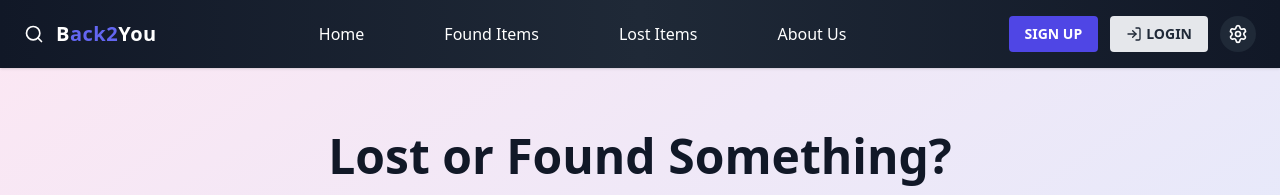
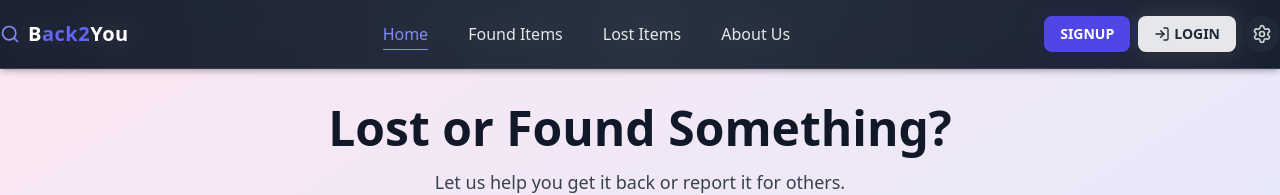
Before and after one commit to Akansha76/Back2You, a React (Vite) app: page / in a window 1280 px wide. Shown: the top 195 px of the page. Built offline with nearby package versions, Linux system fonts and the light colour scheme.

Commit message:
Added new fuctionality

```diff
--- a/src/App.jsx
+++ b/src/App.jsx
@@ -2,18 +2,21 @@ import { Routes, Route } from "react-router-dom"
 import Home from "./pages/Home.jsx"
 import SignUp from "./pages/Signup.jsx"
 import Login  from "./pages/Login.jsx"
+import Layout from "./Layout.jsx"
 import LostReportForm from "./pages/LostReportForm.jsx"
 import FoundReportForm from "./pages/FoundReportForm.jsx"
 
 function RootApp() {
   return (
     <Routes>
+      <Route element={<Layout />}>
       <Route path="/" element={<Home />} />
       <Route path="/report-lost" element={<LostReportForm />} />
       <Route path="/report-found" element={<FoundReportForm Form/>} />
       <Route path="/browse" element={<div>Browse Items</div>} />
       <Route path="/login" element={<Login/>} />
       <Route path="/signup" element={<SignUp />} />
+      </Route>
     </Routes>
   )
 }
--- /dev/null
+++ b/src/Layout.jsx
@@ -0,0 +1,13 @@
+import { Outlet } from "react-router-dom";
+import Navbar from "./components/Navbar"; // adjust path if needed
+
+export default function Layout() {
+  return (
+    <>
+      <Navbar />
+      <main className="pt-10"> {/* Adjust padding for fixed navbar */}
+        <Outlet />
+      </main>
+    </>
+  );
+}
--- a/src/components/Navbar.jsx
+++ b/src/components/Navbar.jsx
@@ -1,43 +1,129 @@
-import { Link } from "react-router-dom";
-import { Search, Settings, LogIn } from "lucide-react";
+import { Link, NavLink } from "react-router-dom";
+import { Search, Settings, LogIn, Menu } from "lucide-react";
+import { useState } from "react";
 
 export default function Navbar() {
+  const [mobileOpen, setMobileOpen] = useState(false);
+
+  const navLinks = [
+    { label: "Home", to: "/" },
+    { label: "Found Items", to: "/found-items" },
+    { label: "Lost Items", to: "/lost-items" },
+    { label: "About Us", to: "/about" },
+  ];
+
   return (
-    <nav className="flex justify-between items-center px-6 py-4 bg-gradient-to-r from-gray-900 via-gray-800 to-gray-900 text-white shadow">
-      {/* Left: Logo */}
-      <div className="flex items-center gap-3">
-        <Search className="w-5 h-5" />
-        <span className="text-xl font-bold tracking-wide">
+    <header className="fixed inset-x-0 top-0 z-50 backdrop-blur-md bg-gradient-to-r from-gray-900/80 via-gray-800/80 to-gray-900/80 border-b border-gray-700 shadow-md">
+      <div className="max-w-7xl mx-auto flex items-center justify-between px-0 py-4">
+        {/* Logo */}
+        <Link to="/" className="flex items-center gap-2 text-xl font-bold tracking-wide text-white">
+          <Search className="w-5 h-5 text-indigo-400" />
+          <span>
             <span className="text-white">B</span>
             <span className="text-indigo-500">ack2</span>
             <span className="text-white">You</span>
           </span>
-      </div>
+        </Link>
 
-      {/* Center: Nav Links */}
-      <div className="flex-2 flex justify-center">
-        <div className="flex items-center space-x-20 font-medium">
-          <Link to="/" className="hover:text-indigo-400 transition">Home</Link>
-          <Link to="/found-items" className="hover:text-indigo-400 transition">Found Items</Link>
-          <Link to="/lost-items" className="hover:text-indigo-400 transition">Lost Items</Link>
-          <Link to="/about" className="hover:text-indigo-400 transition">About Us</Link>
-        </div>
-      </div>
+        {/* Desktop Nav */}
+        <nav className="hidden md:flex items-center gap-10">
+          {navLinks.map(({ label, to }) => (
+            <NavLink
+              key={to}
+              to={to}
+              className={({ isActive }) =>
+                [
+                  "group relative font-medium transition-colors duration-200",
+                  isActive ? "text-indigo-400" : "text-gray-200 hover:text-indigo-400",
+                ].join(" ")
+              }
+            >
+              {({ isActive }) => (
+                <>
+                  {label}
+                  <span
+                    className={[
+                      "absolute -bottom-1 left-0 h-px w-full bg-indigo-400 transition-transform duration-300",
+                      isActive ? "scale-100" : "scale-0 group-hover:scale-100",
+                    ].join(" ")}
+                  />
+                </>
+              )}
+            </NavLink>
+          ))}
+        </nav>
 
-      {/* Right: Settings + Auth Buttons */}
-      <div className="flex items-center gap-3">
-
-        <Link to="/signup" className="bg-indigo-600 text-white px-4 py-2 rounded hover:bg-indigo-500 text-sm font-semibold">
-          SIGN UP
+        {/* Auth + Settings */}
+        <div className="hidden md:flex items-center gap-2">
+          <Link
+            to="/signup"
+            className="bg-indigo-600 hover:bg-indigo-500 active:bg-indigo-700 text-white px-4 py-2 rounded-lg text-sm font-semibold shadow"
+          >
+            SIGNUP
           </Link>
-        <Link to="/login" className="bg-gray-200 text-gray-800 px-4 py-2 rounded hover:bg-gray-300 text-sm font-semibold flex items-center gap-1">
+          <Link
+            to="/login"
+            className="flex items-center gap-1 bg-gray-200 hover:bg-gray-300 active:bg-gray-400 text-gray-800 px-4 py-2 rounded-lg text-sm font-semibold shadow"
+          >
             <LogIn className="w-4 h-4" />
             LOGIN
           </Link>
-        <button className="p-2 bg-gray-800 rounded-full hover:bg-gray-700 transition">
-          <Settings className="w-5 h-5" />
+          <button
+            type="button"
+            className="p-2 rounded-full bg-gray-800 hover:bg-gray-700 active:bg-gray-600 transition-colors"
+          >
+            <Settings className="w-5 h-5 text-gray-300" />
           </button>
         </div>
+
+        {/* Mobile Hamburger */}
+        <button
+          type="button"
+          className="md:hidden p-2 rounded-md hover:bg-gray-800 focus:outline-none focus:ring-2 focus:ring-indigo-500"
+          onClick={() => setMobileOpen(!mobileOpen)}
+        >
+          <Menu className="w-6 h-6 text-gray-100" />
+        </button>
+      </div>
+
+      {/* Mobile Menu */}
+      {mobileOpen && (
+        <nav className="md:hidden bg-gray-900/95 backdrop-blur-sm border-t border-gray-700">
+          <ul className="flex flex-col items-center py-4 space-y-4">
+            {navLinks.map(({ label, to }) => (
+              <NavLink
+                key={to}
+                to={to}
+                onClick={() => setMobileOpen(false)}
+                className={({ isActive }) =>
+                  [
+                    "text-lg font-medium transition-colors",
+                    isActive ? "text-indigo-400" : "text-gray-200 hover:text-indigo-400",
+                  ].join(" ")
+                }
+              >
+                {label}
+              </NavLink>
+            ))}
+
+            <Link
+              to="/signup"
+              onClick={() => setMobileOpen(false)}
+              className="w-11/12 text-center bg-indigo-600 hover:bg-indigo-500 active:bg-indigo-700 text-white px-4 py-2 rounded-lg text-sm font-semibold shadow"
+            >
+              SIGN&nbsp;UP
+            </Link>
+            <Link
+              to="/login"
+              onClick={() => setMobileOpen(false)}
+              className="w-11/12 text-center flex items-center justify-center gap-1 bg-gray-200 hover:bg-gray-300 active:bg-gray-400 text-gray-800 px-4 py-2 rounded-lg text-sm font-semibold shadow"
+            >
+              <LogIn className="w-4 h-4" />
+              LOGIN
+            </Link>
+          </ul>
         </nav>
+      )}
+    </header>
   );
 }
```
Lines whose indentation alone changed are shown as unchanged.
